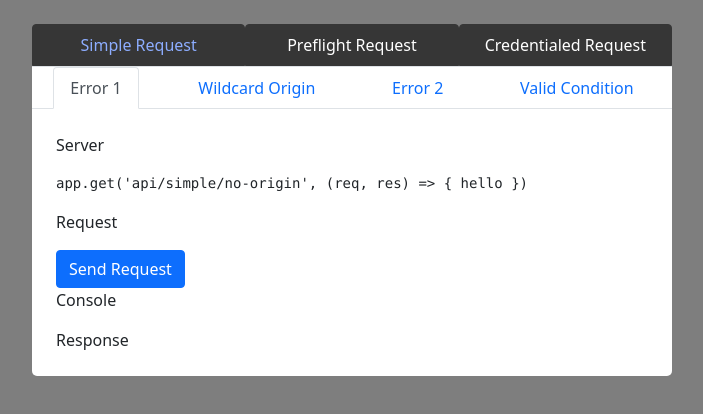
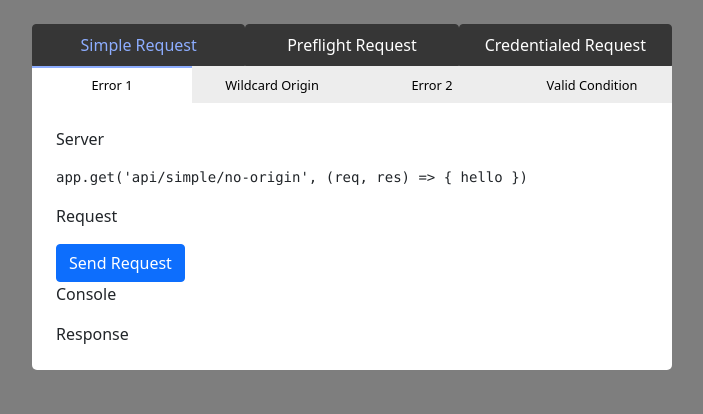
Before and after one commit to chuckchoiboi/cors-tutorial, a React (Create React App) app: page / in a window 1280 px wide. Shown: the top 414 px of the page, without its empty margins (288-991 px from the left). Built offline with nearby package versions, Linux system fonts and the light colour scheme.

Commit message:
add secondary tabs styling

```diff
--- a/src/App.css
+++ b/src/App.css
@@ -23,6 +23,10 @@
   text-align: center;
 }
 
+.PrimaryTabs > .nav-tabs {
+  border-bottom: unset !important;
+}
+
 .PrimaryTabs > .nav-tabs .nav-link {
   margin-bottom: unset !important;
   border: 1px solid #363636 !important;
@@ -43,3 +47,42 @@
   color: #8dadff !important;
   border: 1px solid #363636;
 }
+
+/* SecondaryTabs */
+.SecondaryTabs > .nav {
+  background-color: #7e7e7e !important;
+}
+
+.SecondaryTabs > .nav .nav-item {
+  text-align: center;
+}
+
+.SecondaryTabs > .nav-tabs {
+  border-bottom: unset !important;
+}
+
+.SecondaryTabs > .nav-tabs .nav-link {
+  margin-bottom: unset !important;
+  border: unset !important;
+  border-top: 2px solid #ededed !important;
+  border-top-left-radius: unset !important;
+  border-top-right-radius: unset !important;
+}
+
+.SecondaryTabs > .nav .nav-item .nav-link {
+  background-color: #ededed !important;
+  color: #000;
+  font-size: 0.8rem;
+}
+
+.SecondaryTabs > .nav-tabs .nav-link:focus,
+.SecondaryTabs > .nav-tabs .nav-link:hover {
+  border-top: 2px solid #bccfff !important;
+  color: unset !important;
+}
+
+.SecondaryTabs > .nav-tabs .nav-item.show .nav-link,
+.SecondaryTabs > .nav-tabs .nav-link.active {
+  border-top: 2px solid #8dadff !important;
+  background-color: #fff !important;
+}
--- a/src/components/PrimaryTabs.jsx
+++ b/src/components/PrimaryTabs.jsx
@@ -2,7 +2,7 @@ const PrimaryTabs = ({tabs, selected, setSelected, setSecondarySelected, childre
 
     return (
         <div className="PrimaryTabs">
-            <ul className="nav nav-tabs d-flex justify-content-around">
+            <ul className="nav nav-tabs d-flex">
                 {
                     tabs.map( (tab, idx) => {
                         const active = idx === selected ? 'active' : '';
--- a/src/components/SecondaryTabs.jsx
+++ b/src/components/SecondaryTabs.jsx
@@ -1,15 +1,17 @@
 const SecondaryTabs = ({isSelected, tabs, selected, setSelected, children}) => {
+    const tabsWidth = 100/tabs.length
+
     if (isSelected) {
         return (
-            <div className="secondary-tabs">
-                <ul className="nav nav-tabs d-flex justify-content-around">
+            <div className="SecondaryTabs">
+                <ul className="nav nav-tabs d-flex">
                     {
                         tabs.map( (tab, idx) => {
 
                             const active = idx === selected ? 'active' : '';
 
                             return (
-                                <li className="nav-item" key={ tab }>
+                                <li className="nav-item" key={ tab } style={{ width: `${tabsWidth}%` }}>
                                     <div className={ "nav-link " + active } style={{ cursor:"pointer" }} onClick={ () => setSelected(idx)}>
                                         { tab }
                                     </div>
```
